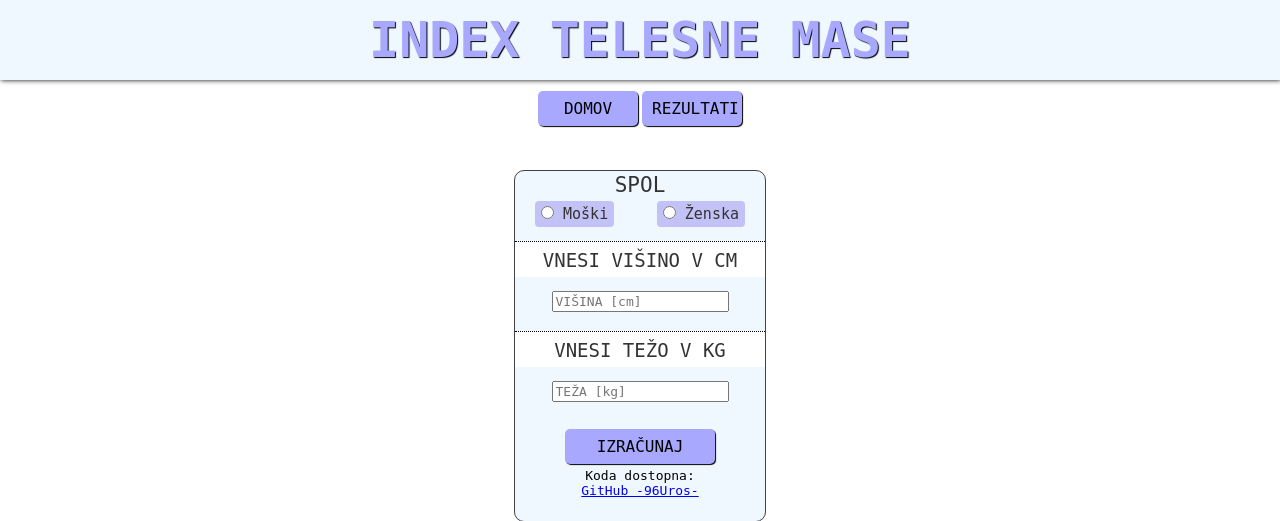
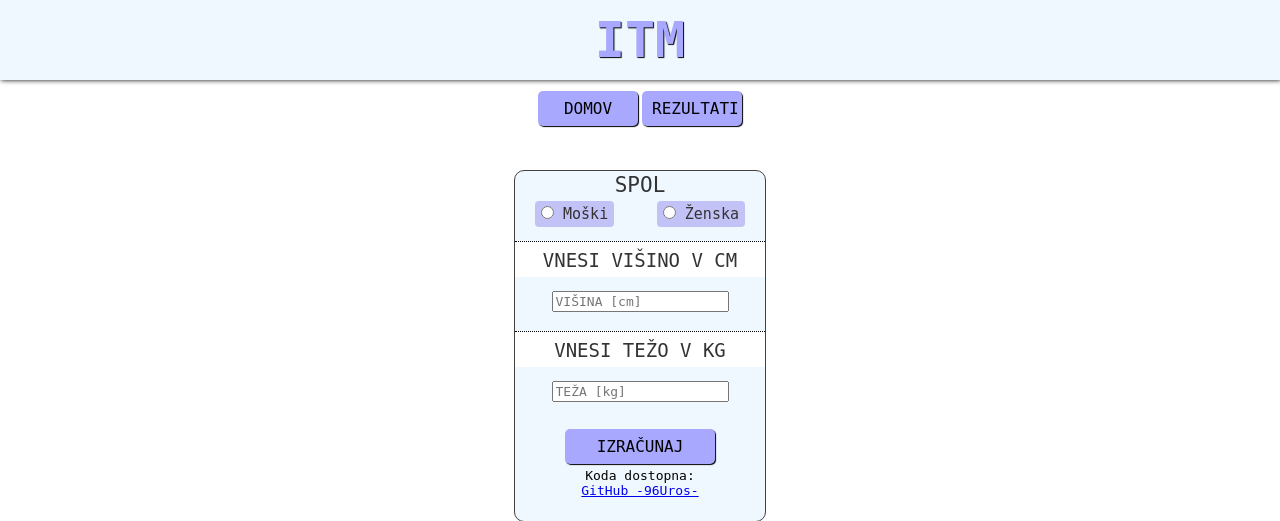
Before and after one commit to 96Uros/ITM, a Flask app: page / in a window 1280 px wide. Shown: the top 521 px of the page. Run offline with Flask 3, Linux system fonts and the light colour scheme.

Commit message:
Update index.html

```diff
--- a/templates/index.html
+++ b/templates/index.html
@@ -9,7 +9,7 @@
 <body>
     <div class="container">
         <div class="ITMkalkulator">
-            <h1 class="naslovITM">INDEX TELESNE MASE</h1>
+            <h1 class="naslovITM">ITM</h1>
         </div>
         <div class="navbar">
             <form action="/">
```
